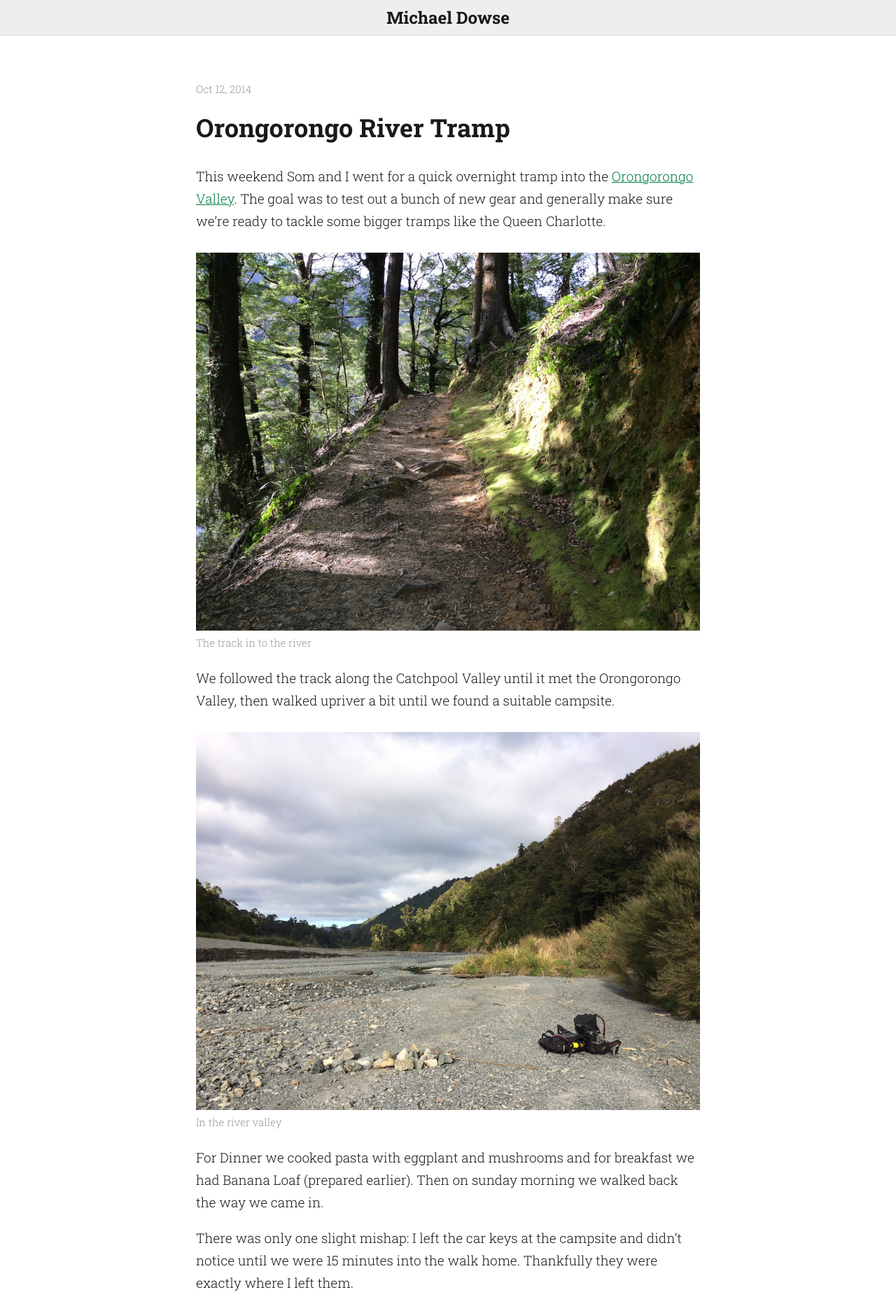
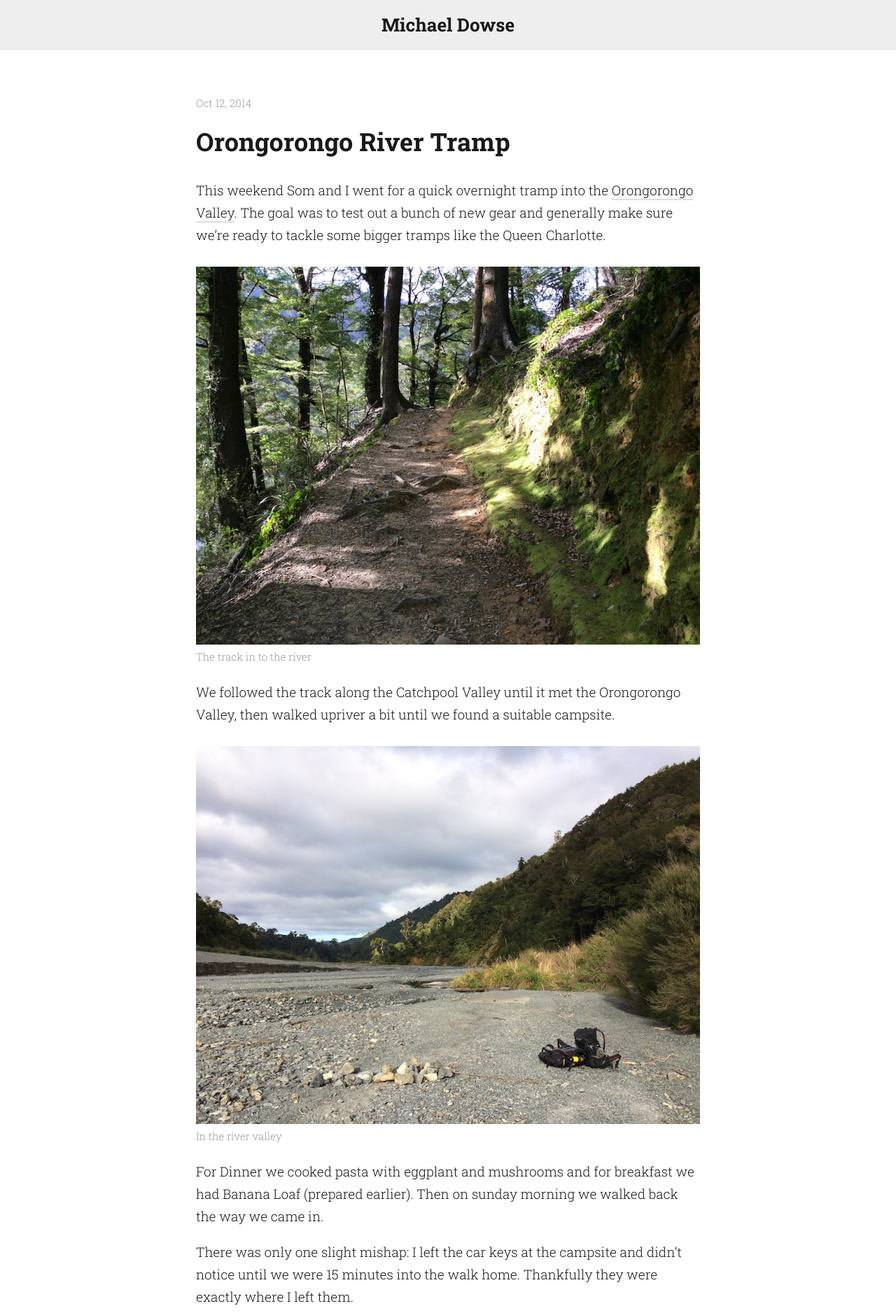
Before and after one commit to MichaelDowse/michaeldowse.github.io, a Jekyll site: the page built from index.html, in a window 1280 px wide. Shown: the top 1876 px of the page at 70% size. Built offline with Jekyll 4.4.1, drawn with Linux system fonts in a browser that asks for light colours.

Commit message:
css changes

```diff
--- a/css/site.css
+++ b/css/site.css
@@ -58,7 +58,7 @@ h3 {
 pre {
   margin: 30px 0px 30px 0px;
   padding: 20px;
-  background-color: #EEE;
+  background-color: #eee;
   overflow: scroll;
 }
 
@@ -68,8 +68,14 @@ p, li {
 }
 
 p a {
-  color: #008040;
+  color: #191919;
+  text-decoration: none;
+  border-bottom: 2px solid #ddd;
 }
+p a:hover {
+  border-bottom: 2px solid #009F50;
+}
+
 .container {
   margin: 60px 80px 60px 80px;
 }
@@ -83,9 +89,9 @@ p a {
   color: #191919;
   text-align: center;
   font-weight: bold;
-  height: 50px;
-  line-height: 50px;
-  font-size: 24px;
+  height: 70px;
+  line-height: 70px;
+  font-size: 26px;
   border-bottom: 1px solid #ddd;
   background-color: #eee;
 }
```
Also changed, not shown: _drafts/cold-flat-white.markdown (+6 -4 lines), 4 other files.
